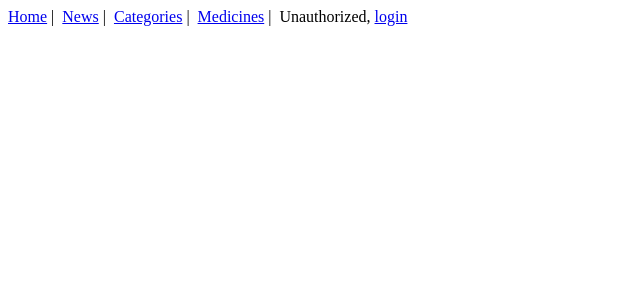
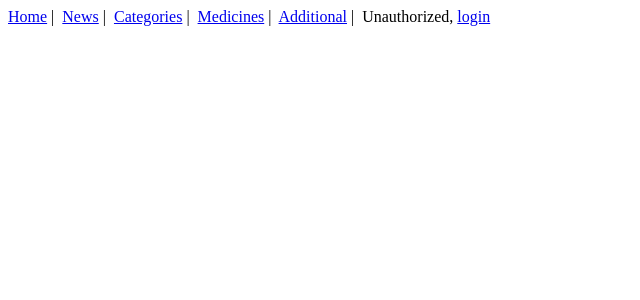
Before and after one commit to trullse/web_labs, a Django app: page /pharmacy/additional/ in a window 1280 px wide. Shown: the top 300 px of the page, without its empty margins (0-640 px from the left). Run offline with Django 4.2, Linux system fonts and the light colour scheme; data that the repository does not hold is empty.

Commit message:
add additional page for non-estetic

```diff
--- a/templates/base.html
+++ b/templates/base.html
@@ -27,6 +27,7 @@
                 {% if perms.pharmacy.view_sale %}
                 <a href="{% url 'pharmacy:statistics' %}">Statistics</a>&nbsp;|&nbsp;
                 {% endif %}
+                <a href="{% url 'pharmacy:additional' %}">Additional</a>&nbsp;|&nbsp;
                 {% if user.is_authenticated %}
                 Welcome, {{ user.get_username }} &nbsp;&nbsp;&nbsp;
                 <a href="{% url 'logout'%}?next={{request.path}}">Logout</a>
```
